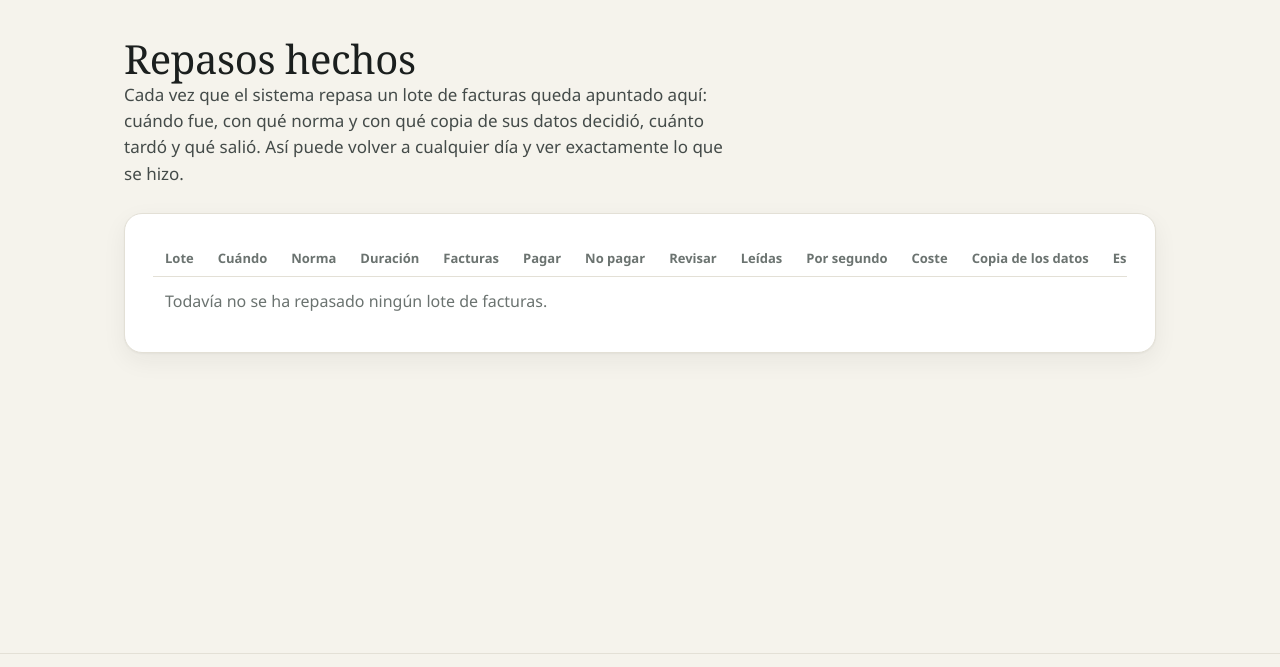
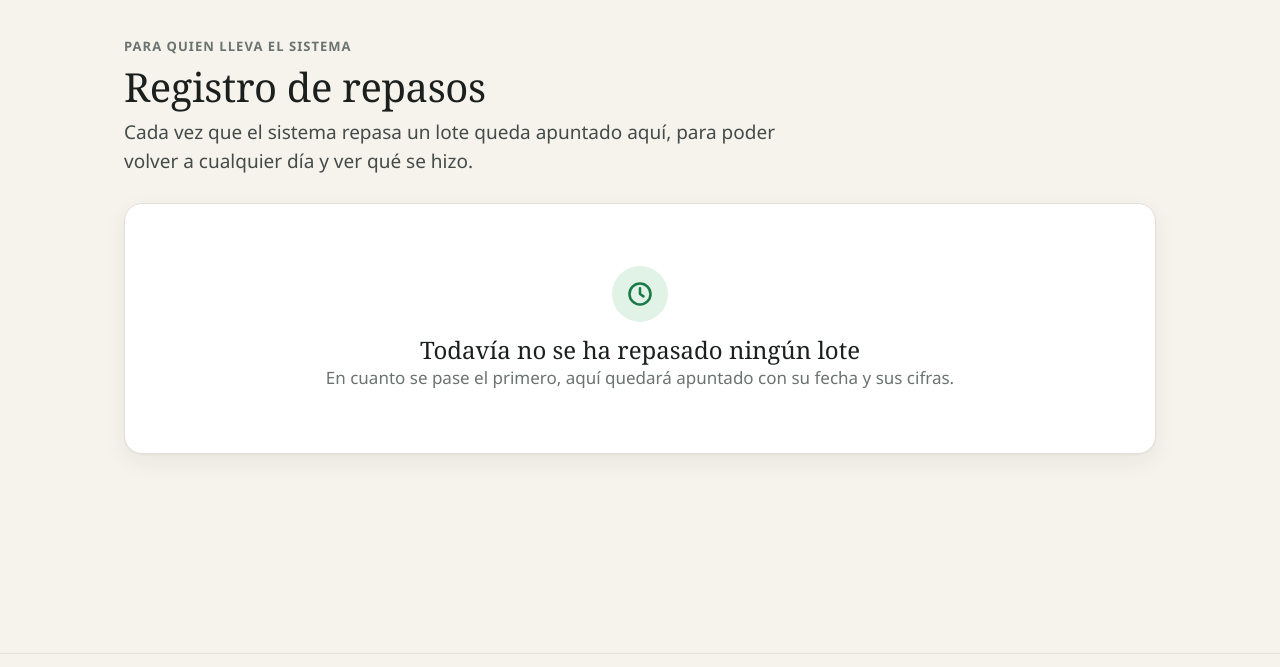
Before and after one commit to antoniorjmnz/upistas, a Django app: page /ejecuciones/ in a window 1280 px wide. Shown: the part 74-741 px from the top of the page. Run offline with Django 5.2, Linux system fonts and the light colour scheme; data that the repository does not hold is empty.

Commit message:
feat(obs): el registro de repasos, con una frase, cuatro cifras y lo técnico plegado (#32)

```diff
--- a/web/panel/templates/panel/ejecuciones.html
+++ b/web/panel/templates/panel/ejecuciones.html
@@ -1,42 +1,48 @@
 {% extends "panel/base.html" %}
-{% load static humanize %}
-{% block titulo %}Ejecuciones · Pagos de Alberto{% endblock %}
+{% load humanize panel_extras %}
+{% block titulo %}Registro de repasos · Pagos de Alberto{% endblock %}
 {% block contenido %}
-<div>
-  <h1>Repasos hechos</h1>
-  <p class="intro">Cada vez que el sistema repasa un lote de facturas queda apuntado aquí: cuándo fue, con qué
-    norma y con qué copia de sus datos decidió, cuánto tardó y qué salió. Así puede volver a cualquier día
-    y ver exactamente lo que se hizo.</p>
-</div>
+
+<section class="hero">
+  <p class="sobre">Para quien lleva el sistema</p>
+  <h1>Registro de repasos</h1>
+  <p class="lead">Cada vez que el sistema repasa un lote queda apuntado aquí, para poder volver a cualquier
+    día y ver qué se hizo.</p>
+</section>
 
 <section class="tarjeta">
+  {% if not filas %}
+    <div class="vacio">
+      <div class="icono">{% icono "reloj" 28 %}</div>
+      <p class="grande">Todavía no se ha repasado ningún lote</p>
+      <p class="suave">En cuanto se pase el primero, aquí quedará apuntado con su fecha y sus cifras.</p>
+    </div>
+  {% else %}
     <div class="tabla-caja">
       <table>
         <thead>
           <tr>
-          <th>Lote</th><th>Cuándo</th><th>Norma</th><th class="num">Duración</th>
-          <th class="num">Facturas</th><th class="num">Pagar</th><th class="num">No pagar</th><th class="num">Revisar</th>
-          <th class="num" title="Facturas de las que se pudo sacar el contenido">Leídas</th>
-          <th class="num">Por segundo</th><th class="num">Coste</th>
-          <th title="Qué copia del ERP y del Excel se usó">Copia de los datos</th>
-          <th>Estado</th><th></th>
+            <th>Cuándo</th>
+            <th>Lote</th>
+            <th class="num">Facturas</th>
+            <th class="num">Se pagan</th>
+            <th class="num">No se pagan</th>
+            <th class="num">Para revisar</th>
+            <th class="num">Duración</th>
+            <th>Estado</th>
+            <th></th>
           </tr>
         </thead>
         <tbody>
         {% for f in filas %}
           <tr>
+            <td>{{ f.e.inicio|date:"j \d\e F, H:i" }}<br><span class="suave">{{ f.e.inicio|naturaltime }}</span></td>
             <td>{{ f.lote }}</td>
-          <td>{{ f.e.inicio|date:"d/m/Y H:i" }}<br><span class="suave">{{ f.e.inicio|naturaltime }}</span></td>
-          <td>{{ f.e.norma }}</td>
-          <td class="num">{% if f.c.segundos %}{{ f.c.segundos|floatformat:1 }} s{% else %}<span class="suave">—</span>{% endif %}</td>
             <td class="num">{{ f.c.documentos }}</td>
             <td class="num">{{ f.c.PAGAR }}</td>
             <td class="num">{{ f.c.NO_PAGAR }}</td>
             <td class="num">{{ f.c.ESCALAR }}</td>
-          <td class="num">{{ f.c.leidos }}</td>
-          <td class="num">{% if f.c.por_segundo %}{{ f.c.por_segundo|floatformat:1 }}{% else %}<span class="suave">—</span>{% endif %}</td>
-          <td class="num">{{ f.c.coste_eur|floatformat:2 }} €</td>
-          <td class="mono suave">{{ f.e.version_datos }}</td>
+            <td class="num">{% if f.c.segundos %}{{ f.c.segundos|floatformat:1 }} s{% else %}<span class="suave">—</span>{% endif %}</td>
             <td>
               {% if f.e.estado == "terminada" %}<span class="pildora bien">Terminado</span>
               {% elif f.e.estado == "en_curso" %}<span class="pildora neutra">En marcha</span>
@@ -44,11 +50,10 @@
             </td>
             <td><a href="{% url 'panel:ejecucion' f.e.id %}">Ver</a></td>
           </tr>
-      {% empty %}
-        <tr><td colspan="14" class="suave">Todavía no se ha repasado ningún lote de facturas.</td></tr>
         {% endfor %}
         </tbody>
       </table>
     </div>
+  {% endif %}
 </section>
 {% endblock %}
```
Also changed, not shown: tests/integracion/test_web_ejecuciones.py (+54 -21 lines), web/panel/templates/panel/ejecucion.html (+51 -62 lines). Lines whose indentation alone changed are shown as unchanged.
